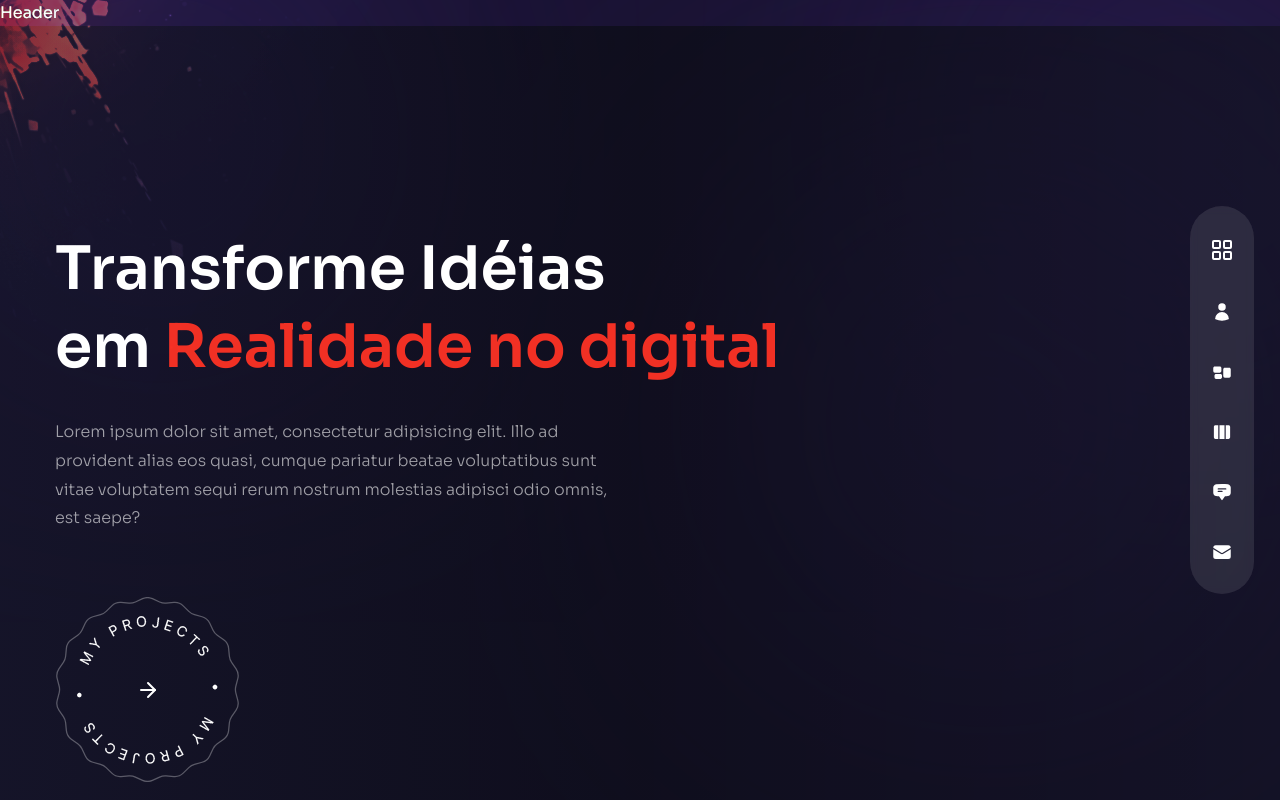
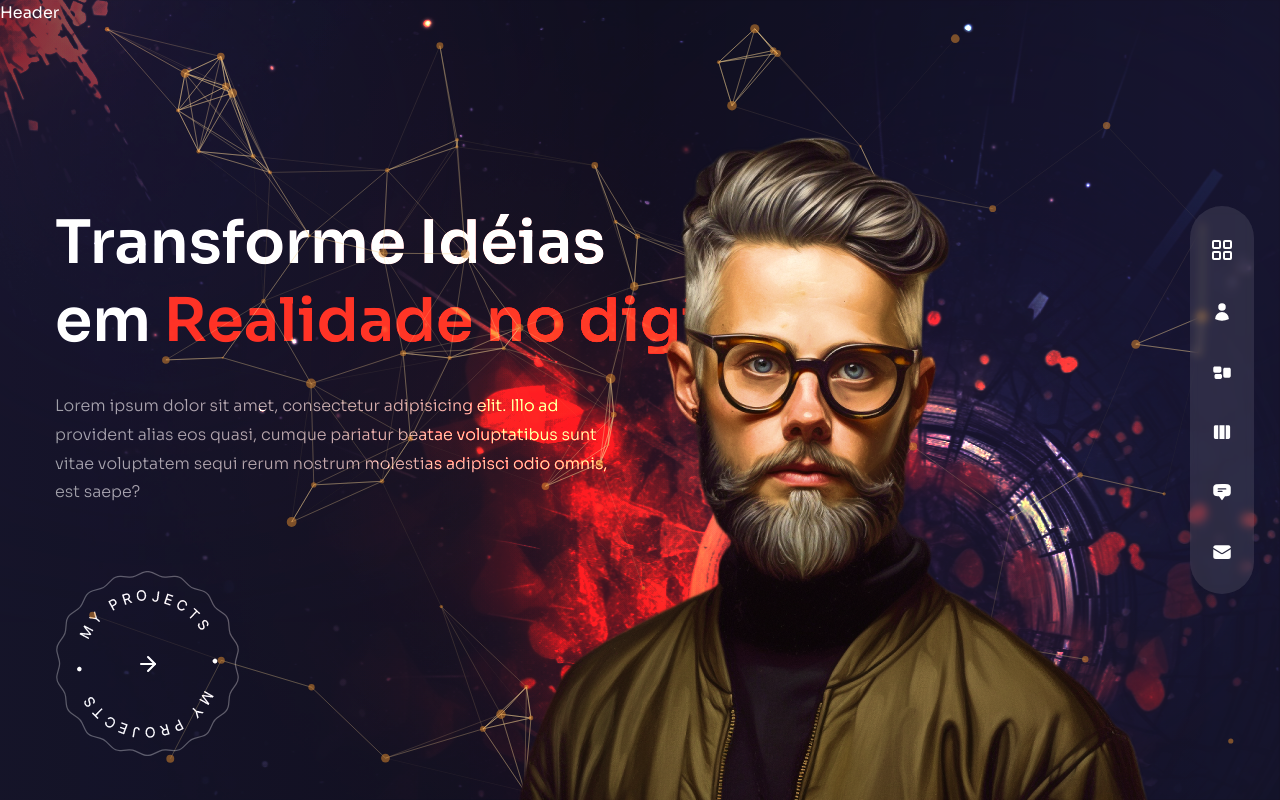
Before and after one commit to markus90souza/msdev, a Next.js app: page /home in a window 1280 px wide. Built offline with nearby package versions, Linux system fonts and the light colour scheme.

Commit message:
feat: finish home page

```diff
--- a/src/app/home/page.tsx
+++ b/src/app/home/page.tsx
@@ -1,12 +1,15 @@
 'use client'
 
+import { Avatar } from '@/components/avatar'
 import { BtnProjects } from '@/components/btn-projects'
+import { Particles } from '@/components/particles'
 
 import { fadeIn } from '@/utils/animations'
 import { motion } from 'framer-motion'
 const Home = () => {
   return (
     <div className="h-full bg-primary/60">
+      {/** CALL TO ACTION */}
       <div className="w-full h-full bg-gradient-to-r from-primary/10 via-black/30 to-black/10">
         <div className="flex container h-full mx-auto flex-col justify-center text-center xl:pt-40 xl:text-left">
           <motion.h1
@@ -46,6 +49,26 @@ const Home = () => {
           </motion.div>
         </div>
       </div>
+      {/** END CALL TO ACTION */}
+
+      {/* iMAGEM DE CAPA */}
+
+      <div className="w-[1200px] h-full right-0 bottom-0 absolute">
+        <div className="bg-none xl:bg-explosion xl:bg-cover xl:bg-right xl:bg-no-repeat w-full h-full absolute mix-blend-color-dodge translate-z-0" />
+
+        <Particles />
+
+        <motion.div
+          initial="hidden"
+          animate="show"
+          exit="hidden"
+          variants={fadeIn('up', 0.5)}
+          transition={{ duration: 1, ease: 'easeInOut' }}
+          className="w-full h-full max-w-[737px] max-h-[678px] absolute -bottom-32 lg:bottom-0 lg:right-[8%]"
+        >
+          <Avatar />
+        </motion.div>
+      </div>
     </div>
   )
 }
--- a/src/components/ParticlesContainer.js
+++ /dev/null
@@ -1,3 +0,0 @@
-export const ParticlesContainer = () => {
-  return <div>Particles Container</div>
-}
--- a/src/components/Socials.js
+++ /dev/null
@@ -1,3 +0,0 @@
-export const Socials = () => {
-  return <div>Socials</div>
-}
--- a/src/components/avatar.tsx
+++ b/src/components/avatar.tsx
@@ -1,5 +1,16 @@
+import Image from 'next/image'
 import { FC } from 'react'
 
 export const Avatar: FC = () => {
-  return <div>Avatar</div>
+  return (
+    <div className="hidden xl:flex xl:max-w-none">
+      <Image
+        src={'/avatar.png'}
+        width={737}
+        height={678}
+        alt=""
+        className="translate-z-0 h-full w-full "
+      />
+    </div>
+  )
 }
--- a/src/components/header.tsx
+++ b/src/components/header.tsx
@@ -1,5 +1,5 @@
 import { FC } from 'react'
 
 export const Header: FC = () => {
-  return <header>Header</header>
+  return <header className="w-full z-30 absolute">Header</header>
 }
--- /dev/null
+++ b/src/components/particles.tsx
@@ -0,0 +1,99 @@
+import { FC, useCallback } from 'react'
+import { Particles as ReactParticles } from 'react-tsparticles'
+import { loadFull } from 'tsparticles'
+import type { Container, Engine } from 'tsparticles-engine'
+
+export const Particles: FC = () => {
+  const particlesInit = useCallback(async (engine: Engine) => {
+    console.log(engine)
+    await loadFull(engine)
+  }, [])
+
+  const particlesLoaded = useCallback(
+    async (container: Container | undefined) => {
+      await console.log(container)
+    },
+    [],
+  )
+  return (
+    <ReactParticles
+      className="w-full h-full absolute translate-z-0"
+      id="tsparticles"
+      init={particlesInit}
+      loaded={particlesLoaded}
+      options={{
+        fullScreen: { enable: false },
+        background: {
+          color: {
+            value: '',
+          },
+        },
+        fpsLimit: 120,
+        interactivity: {
+          events: {
+            onClick: {
+              enable: false,
+              mode: 'push',
+            },
+            onHover: {
+              enable: true,
+              mode: 'repulse',
+            },
+            resize: true,
+          },
+          modes: {
+            push: {
+              quantity: 90,
+            },
+            repulse: {
+              distance: 200,
+              duration: 0.4,
+            },
+          },
+        },
+        particles: {
+          color: {
+            value: '#E68E2E',
+          },
+          links: {
+            color: '#F5D393',
+            distance: 150,
+            enable: true,
+            opacity: 0.5,
+            width: 1,
+          },
+          collisions: {
+            enable: true,
+          },
+          move: {
+            direction: 'none',
+            enable: true,
+            outModes: {
+              default: 'bounce',
+            },
+            random: false,
+            speed: 1,
+            straight: false,
+          },
+          number: {
+            density: {
+              enable: true,
+              area: 800,
+            },
+            value: 80,
+          },
+          opacity: {
+            value: 0.5,
+          },
+          shape: {
+            type: 'circle',
+          },
+          size: {
+            value: { min: 1, max: 5 },
+          },
+        },
+        detectRetina: true,
+      }}
+    />
+  )
+}
--- /dev/null
+++ b/src/components/socials.tsx
@@ -0,0 +1,5 @@
+import { FC } from 'react'
+
+export const Socials: FC = () => {
+  return <div>Socials</div>
+}
```
